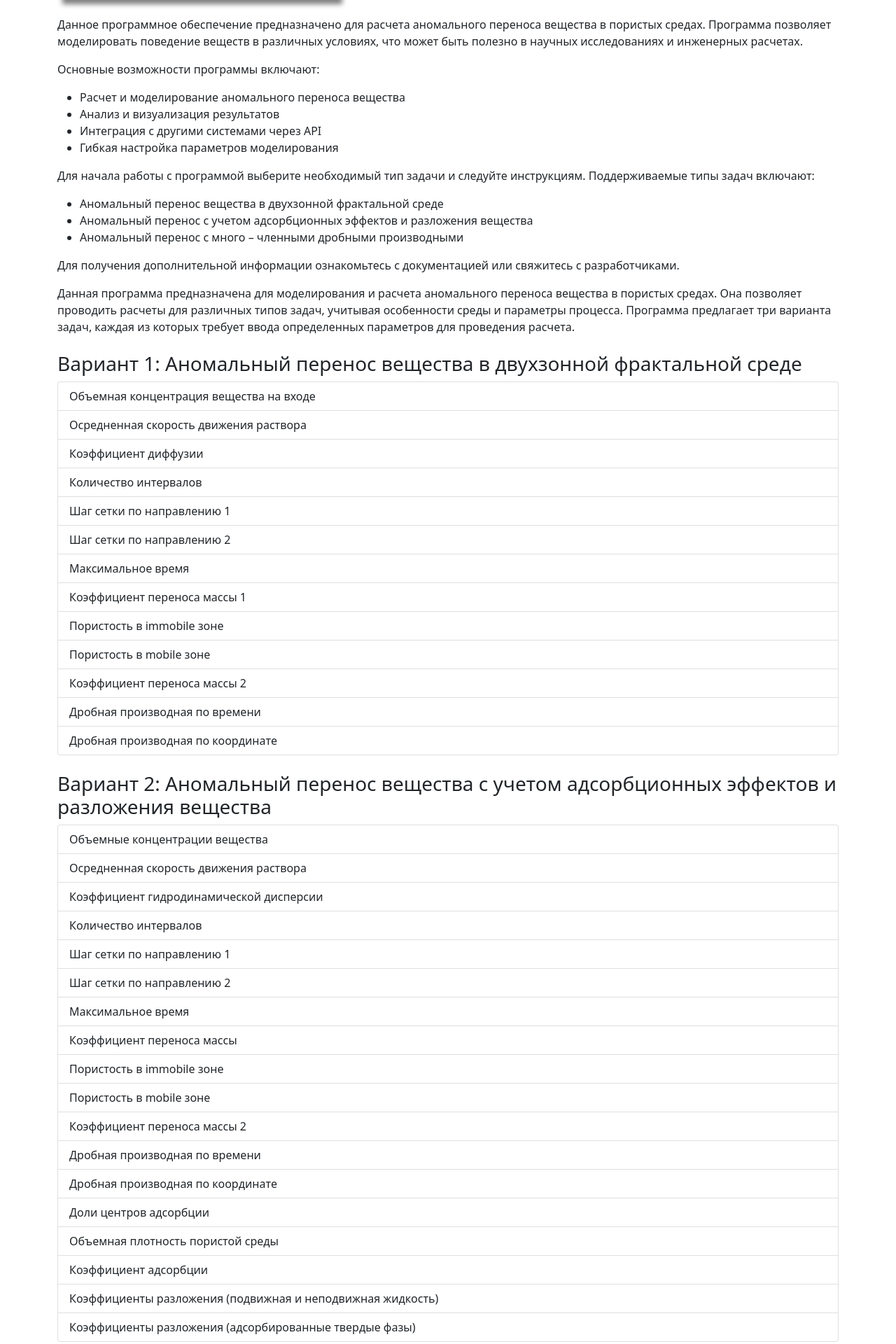
After one commit to shoyimobloqulov/mathcall, a Django app: page /introduction in a window 1280 px wide. The commit adds this page. Shown: the part 1989-3909 px from the top of the page at 70% size. Run offline with Django 5.2, Linux system fonts and the light colour scheme; some libraries are stand-ins or nearby versions.

Commit message:
fixed code

```diff
--- a/userapp/templates/about.html
+++ b/userapp/templates/about.html
@@ -2,7 +2,7 @@
 {% extends 'layout/base.html' %}
 
 {% block title %}
-Домашняя страница
+Авторы программы
 {% endblock %}
 
 {% block content %}
--- a/userapp/templates/api.html
+++ b/userapp/templates/api.html
@@ -2,13 +2,13 @@
 {% extends 'layout/base.html' %}
 
 {% block title %}
-Домашняя страница
+API для использования программы
 {% endblock %}
 
 {% block content %}
 <div class="container">
     <h1 class="mb-4">API-документация</h1>
-    <span class="bg-primary rounded-pill text-white p-2">POST</span><h2> {{ request.scheme }}://{{ request.get_host }}/result/</h2>
+    <span class="bg-warning rounded-pill text-black p-2">POST</span><h2> {{ request.scheme }}://{{ request.get_host }}/result/</h2>
     <a href="/static/var.docx" download>Данные, которые можно отправить</a>
     <p>Oтправьте <code>options</code> в качестве значений на URL-адрес, если это применимо.</p>
 </div>
--- a/userapp/templates/code.html
+++ b/userapp/templates/code.html
@@ -1,8 +1,8 @@
-<!-- home/templates/home/api.html -->
+<!-- home/templates/home/code.html -->
 {% extends 'layout/base.html' %}
 
 {% block title %}
-Домашняя страница
+Коды программ
 {% endblock %}
 
 {% block content %}
--- /dev/null
+++ b/userapp/templates/introduction.html
@@ -0,0 +1,155 @@
+<!-- home/templates/home/introduction.html -->
+{% extends 'layout/base.html' %}
+
+{% block title %}
+Информация о программе
+{% endblock %}
+
+{% block content %}
+<h3 class="text-center">Информация о программе</h3>
+
+<div class="d-flex justify-content-center">
+    <img class="w-75" src="/static/docs/menu.png" alt="navbar img not found" class="img-fluid img-doc">
+</div>
+
+<div class="container">
+    <h1 class="mt-5">Программное обеспечение по расчету аномального переноса вещества в пористых средах</h1>
+
+    <p>Данное программное обеспечение разработано для моделирования и расчета <strong>аномальных изменений</strong> в
+        пористых средах. Оно предоставляет возможности для анализа и предсказания поведения веществ при их перемещении в
+        таких средах, что имеет важное значение в научных исследованиях и инженерных расчетах.</p>
+
+    <h2 class="mt-4">Основные разделы:</h2>
+    <ul>
+        <li>
+            <h4>О программе</h4>
+            <p>Этот раздел содержит общую информацию о программе, её назначении, принципах работы, используемых методах
+                и алгоритмах, а также сведения о разработчиках и их вкладе в создание программного обеспечения.</p>
+        </li>
+        <li>
+            <h4>Список опубликованных работ</h4>
+            <p>В данном разделе представлены все научные публикации и исследования, выполненные с использованием этого
+                программного обеспечения. Каждая работа сопровождается кратким описанием и ссылкой на полный текст.</p>
+        </li>
+        <li>
+            <h4>API</h4>
+            <p>Этот раздел посвящен доступным API, которые можно использовать для интеграции программного обеспечения с
+                другими системами или для автоматизации задач. Здесь также содержится документация по их использованию.
+            </p>
+        </li>
+        <li>
+            <h4>Код Питон</h4>
+            <p>В этом разделе представлен исходный код на языке Python, который используется в программном обеспечении.
+                Пользователи могут ознакомиться с кодом, понять принципы его работы и адаптировать его под свои нужды.
+            </p>
+        </li>
+        <li>
+            <h4>Введение</h4>
+            <p>Раздел "Введение" предоставляет пошаговые инструкции по началу работы с программным обеспечением. Здесь
+                описаны интерфейс программы, основные функции, и примеры использования для различных задач.</p>
+        </li>
+    </ul>
+
+    <p class="mt-4">Чтобы начать работу с программой, нажмите кнопку "Начать" в нижней части экрана. Это перенаправит
+        вас в основной интерфейс программы, где можно выполнять расчеты и моделирование.</p>
+
+    <img src="/static/docs/step2.png" alt="Step 2 img not found" class="img-fluid img-doc">
+
+    <br><br>
+    <p>
+        Данное программное обеспечение предназначено для расчета аномального переноса вещества в пористых средах.
+        Программа позволяет моделировать поведение веществ в различных условиях, что может быть полезно
+        в научных исследованиях и инженерных расчетах.
+    </p>
+    <p>
+        Основные возможности программы включают:
+    </p>
+    <ul>
+        <li>Расчет и моделирование аномального переноса вещества</li>
+        <li>Анализ и визуализация результатов</li>
+        <li>Интеграция с другими системами через API</li>
+        <li>Гибкая настройка параметров моделирования</li>
+    </ul>
+    <p>
+        Для начала работы с программой выберите необходимый тип задачи и следуйте инструкциям.
+        Поддерживаемые типы задач включают:
+    </p>
+    <ul>
+        <li>Аномальный перенос вещества в двухзонной фрактальной среде</li>
+        <li>Аномальный перенос с учетом адсорбционных эффектов и разложения вещества</li>
+        <li>Аномальный перенос с много – членными дробными производными</li>
+    </ul>
+    <p>
+        Для получения дополнительной информации ознакомьтесь с документацией или свяжитесь с разработчиками.
+    </p>
+
+    <p>Данная программа предназначена для моделирования и расчета аномального переноса вещества в пористых средах. Она
+        позволяет проводить расчеты для различных типов задач, учитывая особенности среды и параметры процесса.
+        Программа предлагает три варианта задач, каждая из которых требует ввода определенных параметров для проведения
+        расчета.</p>
+
+    <div class="mt-4">
+        <h3>Вариант 1: Аномальный перенос вещества в двухзонной фрактальной среде</h3>
+        <ul class="list-group">
+            <li class="list-group-item">Объемная концентрация вещества на входе</li>
+            <li class="list-group-item">Осредненная скорость движения раствора</li>
+            <li class="list-group-item">Коэффициент диффузии</li>
+            <li class="list-group-item">Количество интервалов</li>
+            <li class="list-group-item">Шаг сетки по направлению 1</li>
+            <li class="list-group-item">Шаг сетки по направлению 2</li>
+            <li class="list-group-item">Максимальное время</li>
+            <li class="list-group-item">Коэффициент переноса массы 1</li>
+            <li class="list-group-item">Пористость в immobile зоне</li>
+            <li class="list-group-item">Пористость в mobile зоне</li>
+            <li class="list-group-item">Коэффициент переноса массы 2</li>
+            <li class="list-group-item">Дробная производная по времени</li>
+            <li class="list-group-item">Дробная производная по координате</li>
+        </ul>
+    </div>
+
+    <div class="mt-4">
+        <h3>Вариант 2: Аномальный перенос вещества с учетом адсорбционных эффектов и разложения вещества</h3>
+        <ul class="list-group">
+            <li class="list-group-item">Объемные концентрации вещества</li>
+            <li class="list-group-item">Осредненная скорость движения раствора</li>
+            <li class="list-group-item">Коэффициент гидродинамической дисперсии</li>
+            <li class="list-group-item">Количество интервалов</li>
+            <li class="list-group-item">Шаг сетки по направлению 1</li>
+            <li class="list-group-item">Шаг сетки по направлению 2</li>
+            <li class="list-group-item">Максимальное время</li>
+            <li class="list-group-item">Коэффициент переноса массы</li>
+            <li class="list-group-item">Пористость в immobile зоне</li>
+            <li class="list-group-item">Пористость в mobile зоне</li>
+            <li class="list-group-item">Коэффициент переноса массы 2</li>
+            <li class="list-group-item">Дробная производная по времени</li>
+            <li class="list-group-item">Дробная производная по координате</li>
+            <li class="list-group-item">Доли центров адсорбции</li>
+            <li class="list-group-item">Объемная плотность пористой среды</li>
+            <li class="list-group-item">Коэффициент адсорбции</li>
+            <li class="list-group-item">Коэффициенты разложения (подвижная и неподвижная жидкость)</li>
+            <li class="list-group-item">Коэффициенты разложения (адсорбированные твердые фазы)</li>
+        </ul>
+    </div>
+
+    <div class="mt-4">
+        <h3>Вариант 3: Аномальный перенос с много–членными дробными производными</h3>
+        <ul class="list-group">
+            <li class="list-group-item">Объемные концентрации вещества</li>
+            <li class="list-group-item">Коэффициент диффузии</li>
+            <li class="list-group-item">Количество интервалов</li>
+            <li class="list-group-item">Шаг сетки по направлению 1</li>
+            <li class="list-group-item">Шаг сетки по направлению 2</li>
+            <li class="list-group-item">Максимальное время</li>
+            <li class="list-group-item">Дробная производная по координате</li>
+            <li class="list-group-item">Дробная производная по времени 1</li>
+            <li class="list-group-item">Дробная производная по времени 2</li>
+            <li class="list-group-item">Дробная производная по времени 3</li>
+            <li class="list-group-item">Положительные константы 1</li>
+            <li class="list-group-item">Положительные константы 2</li>
+        </ul>
+    </div>
+
+
+</div>
+
+{% endblock %}
--- a/userapp/templates/layout/base.html
+++ b/userapp/templates/layout/base.html
@@ -1215,6 +1215,16 @@
             width: 100%;
             height: 900px;
         }
+        .footer {
+            position: fixed !important;
+            bottom: 0;
+            width: 100%;
+            text-align: center;
+        }
+
+        .img-doc {
+            box-shadow: 7px 7px 7px grey;
+        }
     </style>
 
     <!-- Include Highlight.js CSS -->
@@ -1228,7 +1238,7 @@
 <body>
     <nav class="navbar navbar-expand-lg navbar-dark bg-dark p-2">
         <a class="navbar-brand" href="/">ПРОГРАММНО </a>
-        <button class="navbar-toggler" type="button" data-bs-toggle="   collapse" data-bs-target="#navbarSupportedContent"
+        <button class="navbar-toggler" type="button" data-bs-toggle="collapse" data-bs-target="#navbarSupportedContent"
             aria-controls="navbarSupportedContent" aria-expanded="false" aria-label="Toggle navigation">
             <span class="navbar-toggler-icon"></span>
         </button>
@@ -1247,13 +1257,18 @@
                 <li class="nav-item">
                     <a class="nav-link" href="/code">Код Питон</a>
                 </li>
+
+                <li class="nav-item">
+                    <a class="nav-link" href="/introduction">Введение</a>
+                </li>
             </ul>
         </div>
     </nav>
     {% block content %}
     <!-- Content will be injected here -->
     {% endblock %}
-    <footer class="bg-dark mt-2 copyright l-0 footer">
+    <hr>
+    <footer class="bg-dark copyright l-0 footer">
         <!-- Copyright -->
         <div class="text-center p-3 text-white">
             © 2024 Авторское право:
@@ -1272,7 +1287,6 @@
             hljs.highlightAll();
         });
     </script>
-
 </body>
 
 </html>
--- a/userapp/templates/published_works_list.html
+++ b/userapp/templates/published_works_list.html
@@ -1,8 +1,8 @@
-<!-- home/templates/home/index.html -->
+<!-- home/templates/home/published_works_list.html -->
 {% extends 'layout/base.html' %}
 
 {% block title %}
-Домашняя страница
+Список опубликованных работ
 {% endblock %}
 
 {% block content %}
--- a/userapp/urls.py
+++ b/userapp/urls.py
@@ -11,5 +11,6 @@ urlpatterns = [
     path('result/',views.result,name='result'),
     path('api',views.api,name='api'),
     path('published-works', views.published_works_list, name='published_works_list'),
-    path('code', views.code, name='code')
+    path('code', views.code, name='code'),
+    path('introduction',views.introduction,name="introduction")
 ]
--- a/userapp/views.py
+++ b/userapp/views.py
@@ -26,6 +26,10 @@ from django.views.decorators.csrf import csrf_exempt
 import logging
 from multiprocessing import Pool
 logger = logging.getLogger(__name__)
+
+def introduction(request):
+    return render(request, 'introduction.html')
+
 items = [
     {'id': '1', 'name': 'Аномальный перенос вещества в двухзонной фрактальной среде', 'file': 'pdf_files/Аномальный перенос вещества в двухзонной фрактальной среде.pdf'},
     {'id': '2', 'name': 'Аномальный перенос с учетом адсорбционных эффектов и разложения вещества', 'file': 'pdf_files/Аномальный перенос с учетом адсорбционных эффектов и разложения вещества.pdf'},
```
Also changed, not shown: static/data/C1.csv (+1 -1 lines), userapp/templates/answer.html (+18 -12 lines), userapp/templates/answer1.html (+19 -13 lines), userapp/templates/answer2.html (+16 -10 lines), 2 other files.
